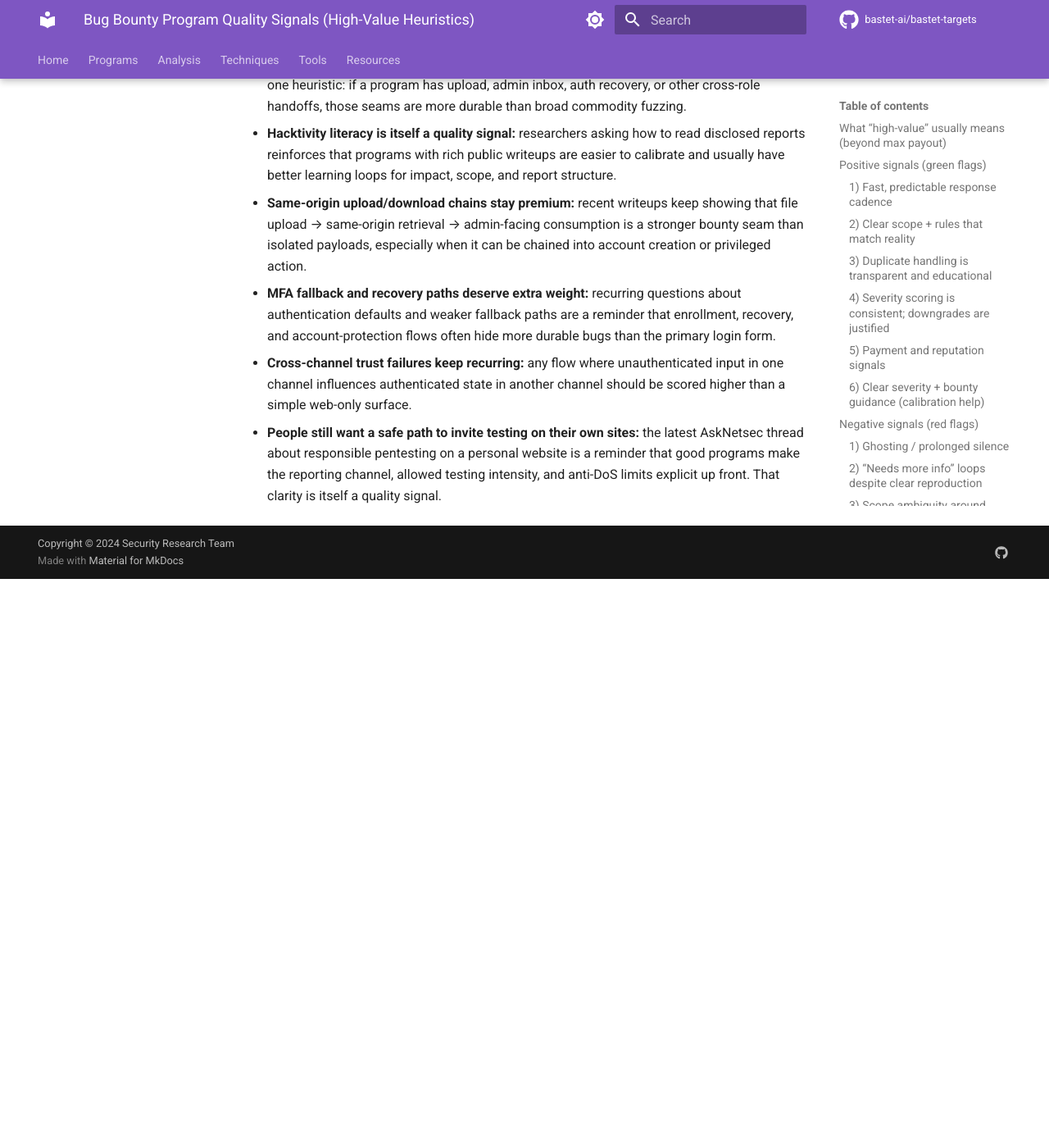
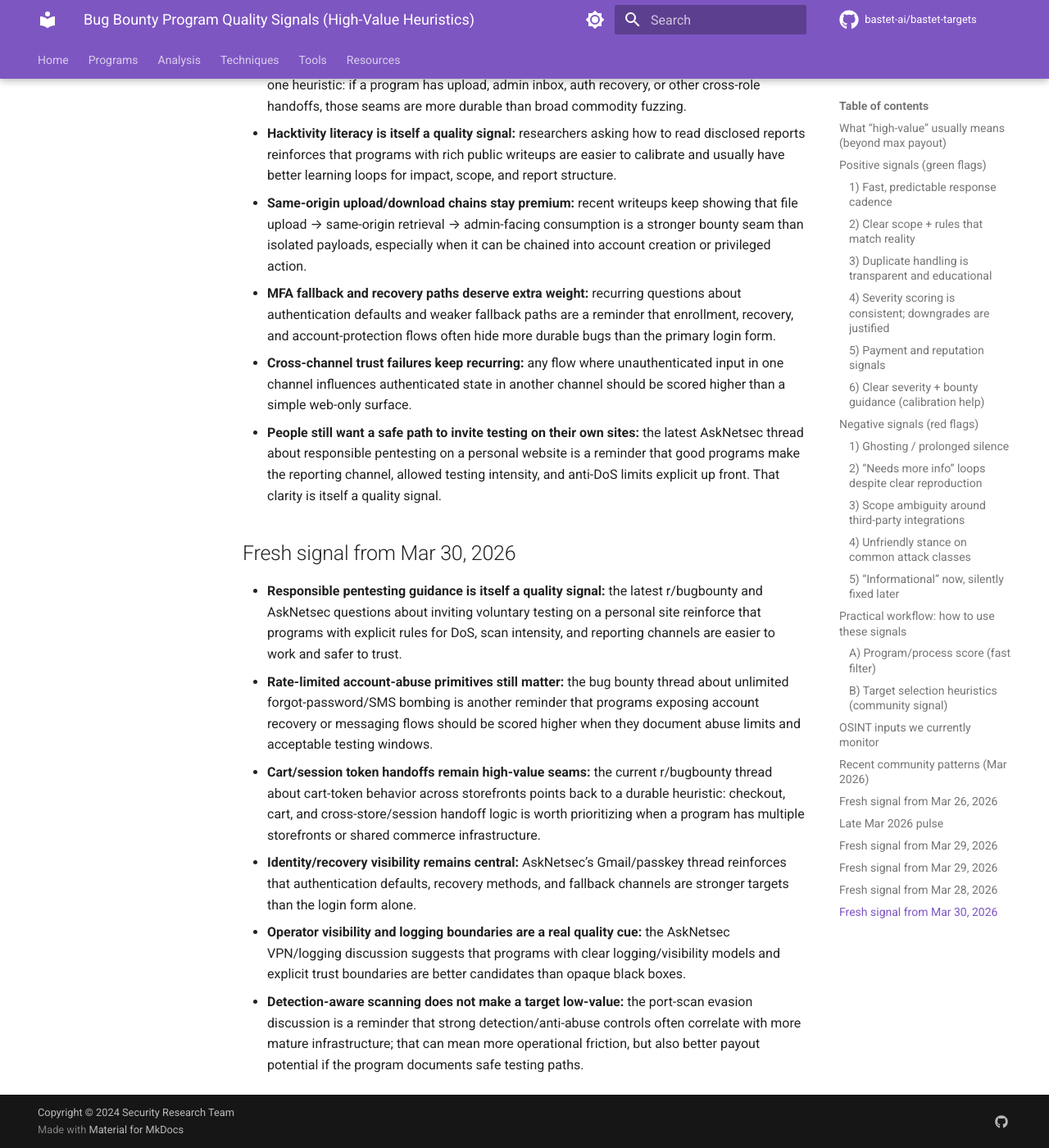
Before and after one commit to bastet-ai/bastet-targets, an MkDocs documentation site: the page built from docs/program-quality-signals.md, in a window 1280 px wide and 1400 px high, scrolled down 10449 px. Shown: the whole window at 82% size. Built offline with MkDocs 1.6.1 and Material for MkDocs 9.7.7, drawn with Linux system fonts in a browser that asks for light colours; comment, search, counter and statistics services are not loaded; before the commit the page ends 11155 px from its top, so only the background shows below that.

Commit message:
Add Mar 30 program-quality signals

```diff
--- a/docs/program-quality-signals.md
+++ b/docs/program-quality-signals.md
@@ -209,3 +209,12 @@ As new repeated patterns emerge, update this page with **generalized** (non-doxx
 - **MFA fallback and recovery paths deserve extra weight:** recurring questions about authentication defaults and weaker fallback paths are a reminder that enrollment, recovery, and account-protection flows often hide more durable bugs than the primary login form.
 - **Cross-channel trust failures keep recurring:** any flow where unauthenticated input in one channel influences authenticated state in another channel should be scored higher than a simple web-only surface.
 - **People still want a safe path to invite testing on their own sites:** the latest AskNetsec thread about responsible pentesting on a personal website is a reminder that good programs make the reporting channel, allowed testing intensity, and anti-DoS limits explicit up front. That clarity is itself a quality signal.
+
+## Fresh signal from Mar 30, 2026
+
+- **Responsible pentesting guidance is itself a quality signal:** the latest r/bugbounty and AskNetsec questions about inviting voluntary testing on a personal site reinforce that programs with explicit rules for DoS, scan intensity, and reporting channels are easier to work and safer to trust.
+- **Rate-limited account-abuse primitives still matter:** the bug bounty thread about unlimited forgot-password/SMS bombing is another reminder that programs exposing account recovery or messaging flows should be scored higher when they document abuse limits and acceptable testing windows.
+- **Cart/session token handoffs remain high-value seams:** the current r/bugbounty thread about cart-token behavior across storefronts points back to a durable heuristic: checkout, cart, and cross-store/session handoff logic is worth prioritizing when a program has multiple storefronts or shared commerce infrastructure.
+- **Identity/recovery visibility remains central:** AskNetsec’s Gmail/passkey thread reinforces that authentication defaults, recovery methods, and fallback channels are stronger targets than the login form alone.
+- **Operator visibility and logging boundaries are a real quality cue:** the AskNetsec VPN/logging discussion suggests that programs with clear logging/visibility models and explicit trust boundaries are better candidates than opaque black boxes.
+- **Detection-aware scanning does not make a target low-value:** the port-scan evasion discussion is a reminder that strong detection/anti-abuse controls often correlate with more mature infrastructure; that can mean more operational friction, but also better payout potential if the program documents safe testing paths.
```
